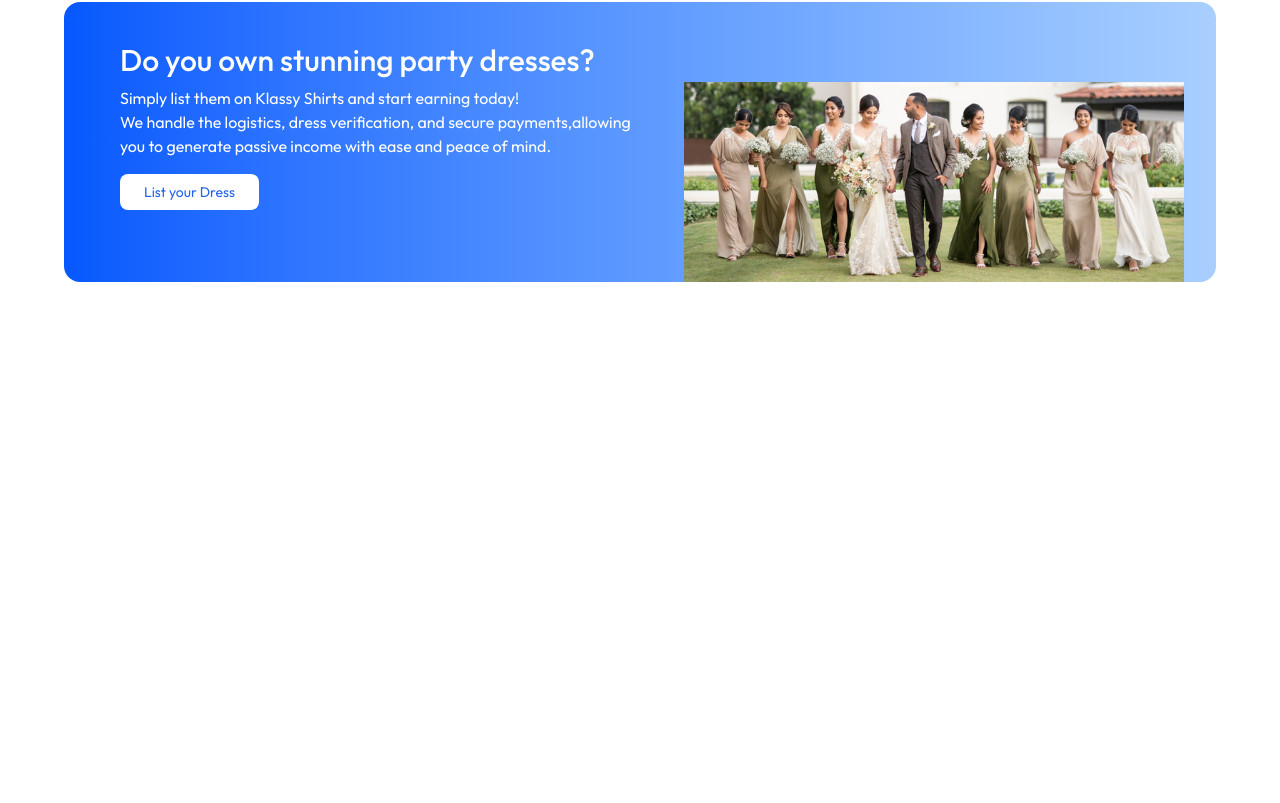
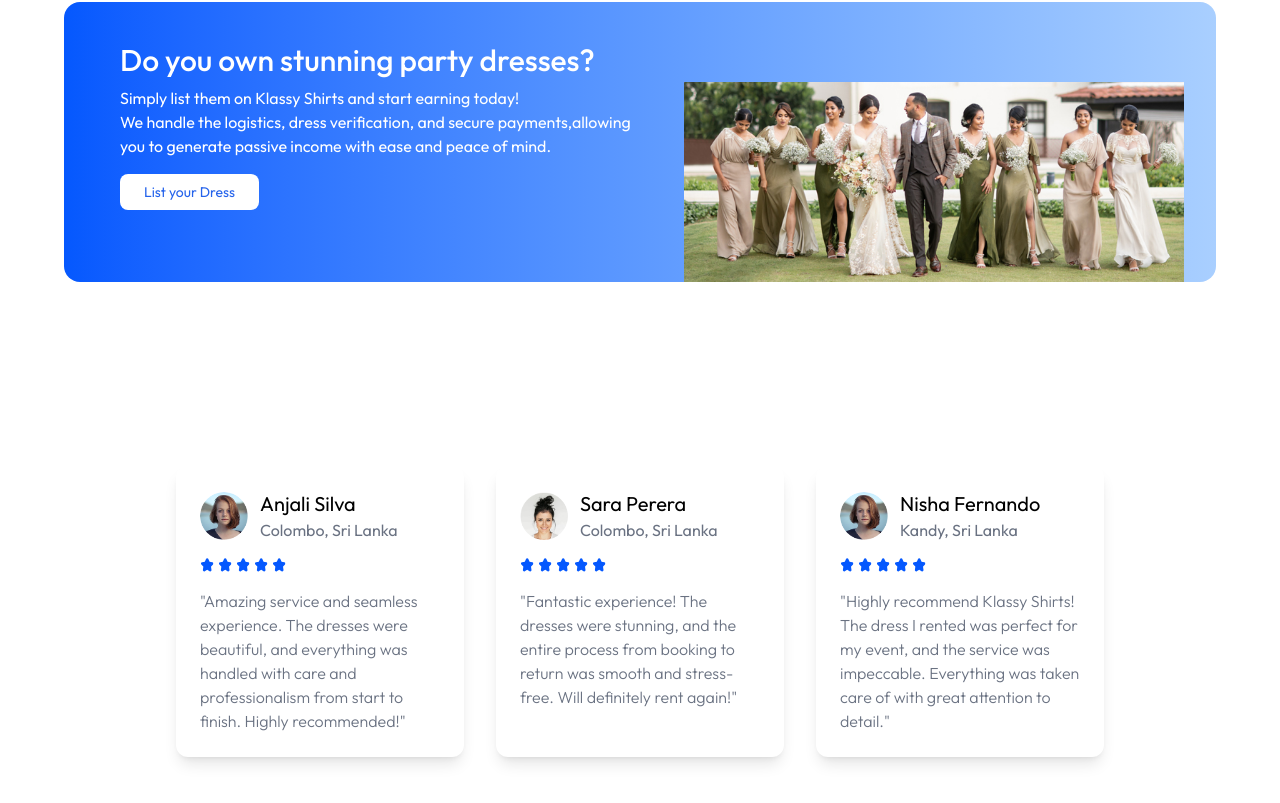
Before and after one commit to pasinduNuwantha/Rental-Portal, a React (Vite) app in the folder client/: page / in a window 1280 px wide. Shown: the part 2402-3205 px from the top of the page. Before the commit the page ends 2684 px from the top, so only its background shows below. Built offline with nearby package versions, Linux system fonts and the light colour scheme.

Commit message:
Testimonial (customer reviews) completed

```diff
--- /dev/null
+++ b/client/src/components/Testimonial.jsx
@@ -0,0 +1,50 @@
+import React from 'react'
+import { assets } from '../assets/assets';
+
+const Testimonial = () => {
+    const testimonials = [
+        {   name: "Anjali Silva",
+            location: "Colombo, Sri Lanka",
+            image: assets.testimonial_image_1,
+            testimonial: "Amazing service and seamless experience. The dresses were beautiful, and everything was handled with care and professionalism from start to finish. Highly recommended!" },
+
+        {   name: "Sara Perera",
+            location: "Colombo, Sri Lanka",
+            image: assets.testimonial_image_2,
+            testimonial: "Fantastic experience! The dresses were stunning, and the entire process from booking to return was smooth and stress-free. Will definitely rent again!" },
+
+        {   name: "Nisha Fernando",
+            location: "Kandy, Sri Lanka",
+            image: assets.testimonial_image_1,
+            testimonial: "Highly recommend Klassy Shirts! The dress I rented was perfect for my event, and the service was impeccable. Everything was taken care of with great attention to detail." }
+    ];
+  return (
+   <div className="py-28 px-6 md:px-16 lg:px-24 xl:px-44">
+
+    <title title="What our customers say"  subTitle="Discover why fashion-forward individuals trust Klassy Shirts for their luxury party dress rentals."></title>
+
+            <div className="grid grid-col-1 sm:grid-cols-2 lg:grid-cols-3 gap-8 mt-18">
+                {testimonials.map((testimonial,index) => (
+                    <div key={index} className="bg-white p-6 rounded-xl shadow-lg hover:--translate-y-1 transition-all duration-500">
+                        <div className="flex items-center gap-3">
+                            <img className="w-12 h-12 rounded-full" src={testimonial.image} alt={testimonial.name} />
+                            <div>
+                                <p className=" text-xl">{testimonial.name}</p>
+                                <p className="text-gray-500">{testimonial.location}</p>
+                            </div>
+                        </div>
+                        <div className="flex items-center gap-1 mt-4">
+                            {Array(5).fill(0).map((_, index) => (
+                                <img key={index}src={assets.star_icon} alt="star-icon" />
+
+                            ))}
+                        </div>
+                        <p className="text-gray-500 max-w-90 mt-4 font-light">"{testimonial.testimonial}"</p>
+                    </div>
+                ))}
+            </div>
+        </div>
+  )
+}
+
+export default Testimonial
--- a/client/src/pages/Home.jsx
+++ b/client/src/pages/Home.jsx
@@ -2,6 +2,7 @@
 import Hero from '../components/Hero'
 import FeaturedSection from '../components/FeaturedSection'
 import Banner from '../components/Banner'
+import Testimonial from '../components/Testimonial'
 
 const Home = () => {
   return (
@@ -9,6 +10,7 @@
     <Hero/>
     <FeaturedSection/>
     <Banner/>
+    <Testimonial/>
 
     </>
   )
```
